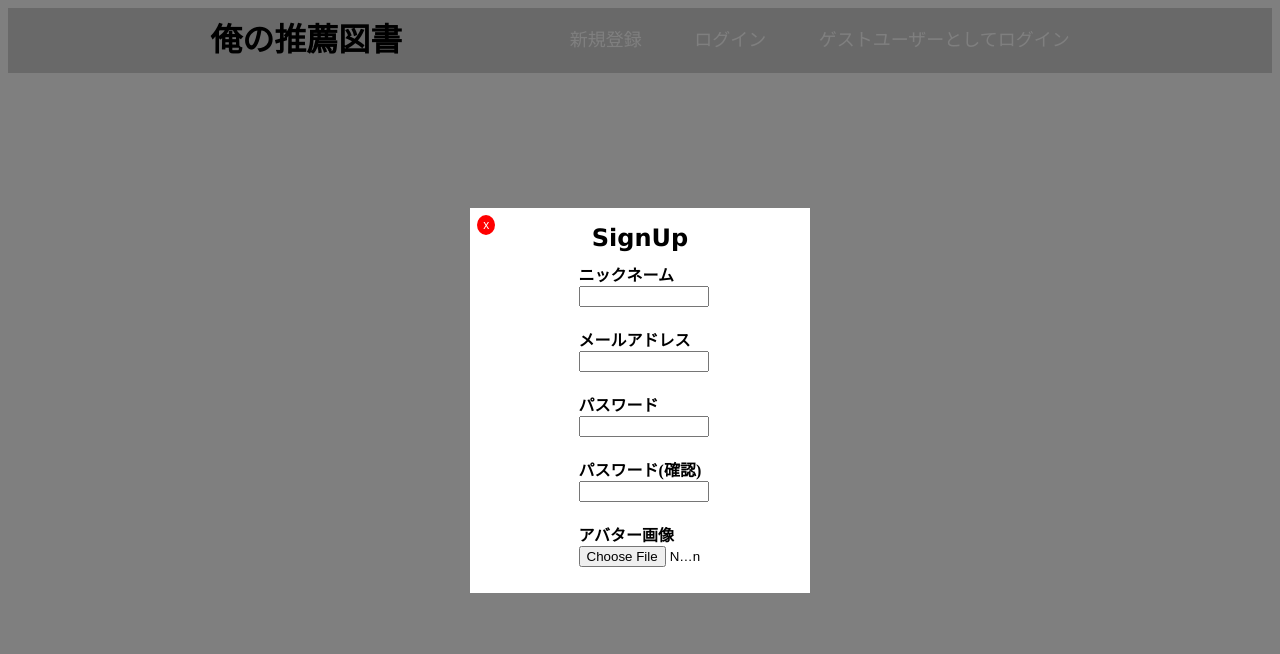
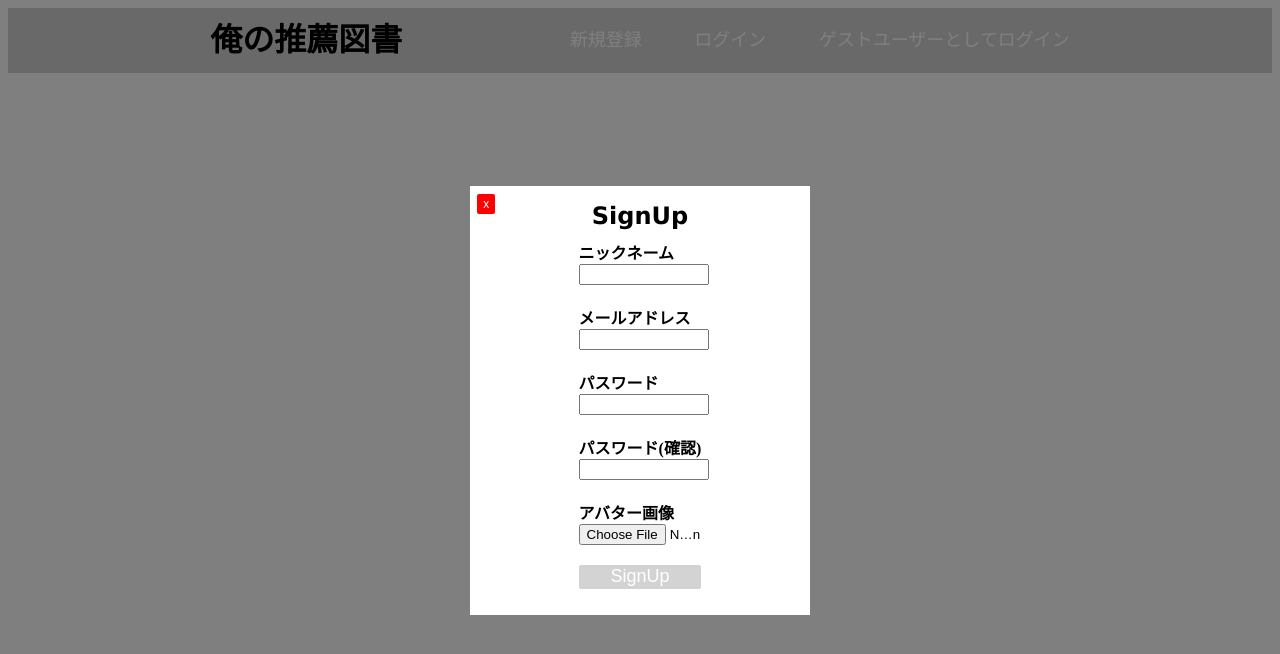
Before and after one commit to morieeeenyo/my_recommended_books, a React app in the folder frontend/: page / in a window 1280 px wide. Both pictures are taken after a click on the link "新規登録". Shown: the top 654 px of the page. Built offline with nearby package versions, Linux system fonts and the light colour scheme; the HTML template or start-up script is replaced by a standard one.

Commit message:
style: modal buttons

```diff
--- a/frontend/src/components/common/UserModal.jsx
+++ b/frontend/src/components/common/UserModal.jsx
@@ -25,6 +25,9 @@ function UserFrom(props) {
         <label htmlFor="avatar">アバター画像</label>
         <input type="file" name="avatar" id="avatar"/>
       </FormBlock>
+      <FormBlock>
+        <input type="submit" value="SignUp" id="submit-btn"/>
+      </FormBlock>
     </UserFromContent>
     )
   }
@@ -39,6 +42,9 @@ function UserFrom(props) {
       <FormBlock>
         <label htmlFor="password">パスワード</label>
         <input type="password" name="password" id="pasaword"/>
+      </FormBlock>
+      <FormBlock>
+        <input type="submit" value="Login" id="submit-btn"/>
       </FormBlock>
     </UserFromContent>
     )
@@ -100,19 +106,23 @@ const ModalContent = styled.div `
     background-color: red;
     color: #FFF;
     height: 20px;
-    border-radius: 50%;
     border-style: none;
+    border-radius: 2px;
     font-size: 12px;
     text-align: center;
     position: absolute;
     top: 2%;
     left: 2%;
+
+  & button:focus {
+    outline: none;
   }
+}
 
   & button:hover {
     color: red;
     background-color: #fff;
-    border: 1px solid #000;
+    border: 1px #000 solid;
     cursor: pointer;
   }
 `
@@ -138,6 +148,20 @@ const FormBlock = styled.div `
   & input {
     width: 100%;
   }
+
+  & #submit-btn {
+    background-color: lightgray;
+    color: #FFF;
+    height: 24px;
+    font-size: 18px;
+    border-style: none;
+    border-radius: 2px;
+  }
+
+  & #submit-btn:hover {
+    background-color: #000;
+    cursor: pointer;
+  }
 `
 
 export default UserModal;
```
Also changed, not shown: 1 other file (tests, documents, lock files or other folders).
